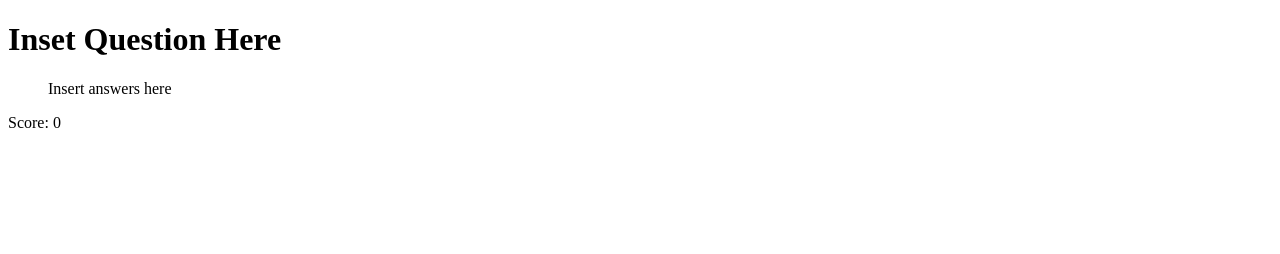
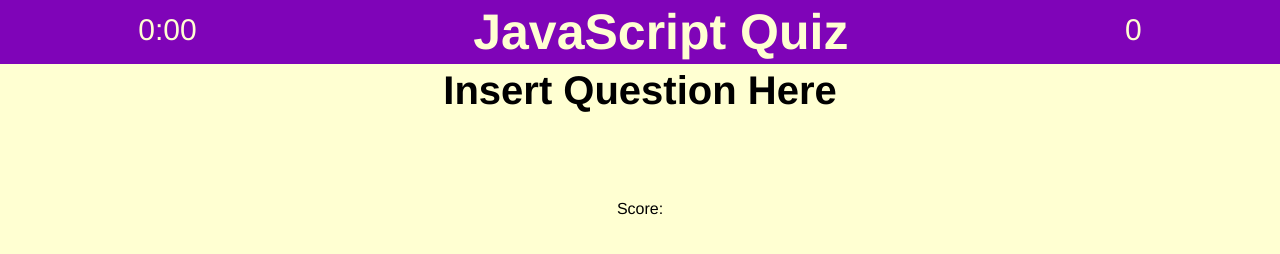
Before and after one commit to Zeizil/04_Homework, a plain HTML site: page index.html in a window 1280 px wide. Drawn offline with Linux system fonts and the light colour scheme.

Commit message:
added css, will add more

```diff
--- a/index.html
+++ b/index.html
@@ -7,16 +7,24 @@
     <link rel="stylesheet" href="./style.css" />
     <title>Coding Quiz</title>
   </head>
+  <nav>
+    <span id="timer">0:00</span>
+    <h1 id="title">JavaScript Quiz</h1>
+    <span id="highscore">0</span>
+  </nav>
   <body>
     <div class="question">
-      <h1>Inset Question Here</h1>
+      <h1>Insert Question Here</h1>
     </div>
-    <div>
+    <div class="answerdiv">
         <ul>
-            <p>Insert answers here</p>
+            <li id="answers"></li>
+            <li id="answers"></li>
+            <li id="answers"></li>
+            <li id="answers"></li>
         </ul>
     </div>
-      <p>Score: <span id="todo-count">0</span></p>
+      <p id="scoretext">Score: <span id="score"></span></p>
     <script src="./script.js"></script>
   </body>
 </html>
--- a/style.css
+++ b/style.css
@@ -1 +1,70 @@
 /* In order of top to bottom: title, high scores, begin button/current question, answers, current score */
+
+:root {
+    --purple: rgb(127, 4, 184);
+    --cream: rgb(255, 255, 210);
+}
+
+* {
+    box-sizing: border-box;
+    padding: 0;
+    margin: 0;
+    font-family: 'Franklin Gothic Medium', 'Arial Narrow', Arial, sans-serif;
+}
+
+nav {
+    background-color: var(--purple);
+    display: flex;
+    height: 4rem;
+    justify-content: space-around;
+}
+
+body {
+    background-color: var(--cream);
+    display: flex;
+    flex-direction: column;
+    flex: 1 1 0;
+    line-height: 1.3;
+}
+
+.question {
+    font-size: 20px;
+    text-align: center;
+}
+
+.answerdiv{
+    display: flex;
+    flex-direction: column;
+}
+
+#timer {
+    font-size: 30px;
+    text-align: center;
+    color: var(--cream);
+    margin-top: 10px;
+}
+
+#title {
+    font-size: 50px;
+    text-align: center;
+    color: var(--cream);
+}
+
+#highscore {
+    font-size: 30px;
+    text-align: center;
+    color: var(--cream);
+    margin-top: 10px;
+}
+
+#answers {
+
+}
+
+#scoretext {
+    text-align: center;
+}
+
+#score {
+
+}
```
